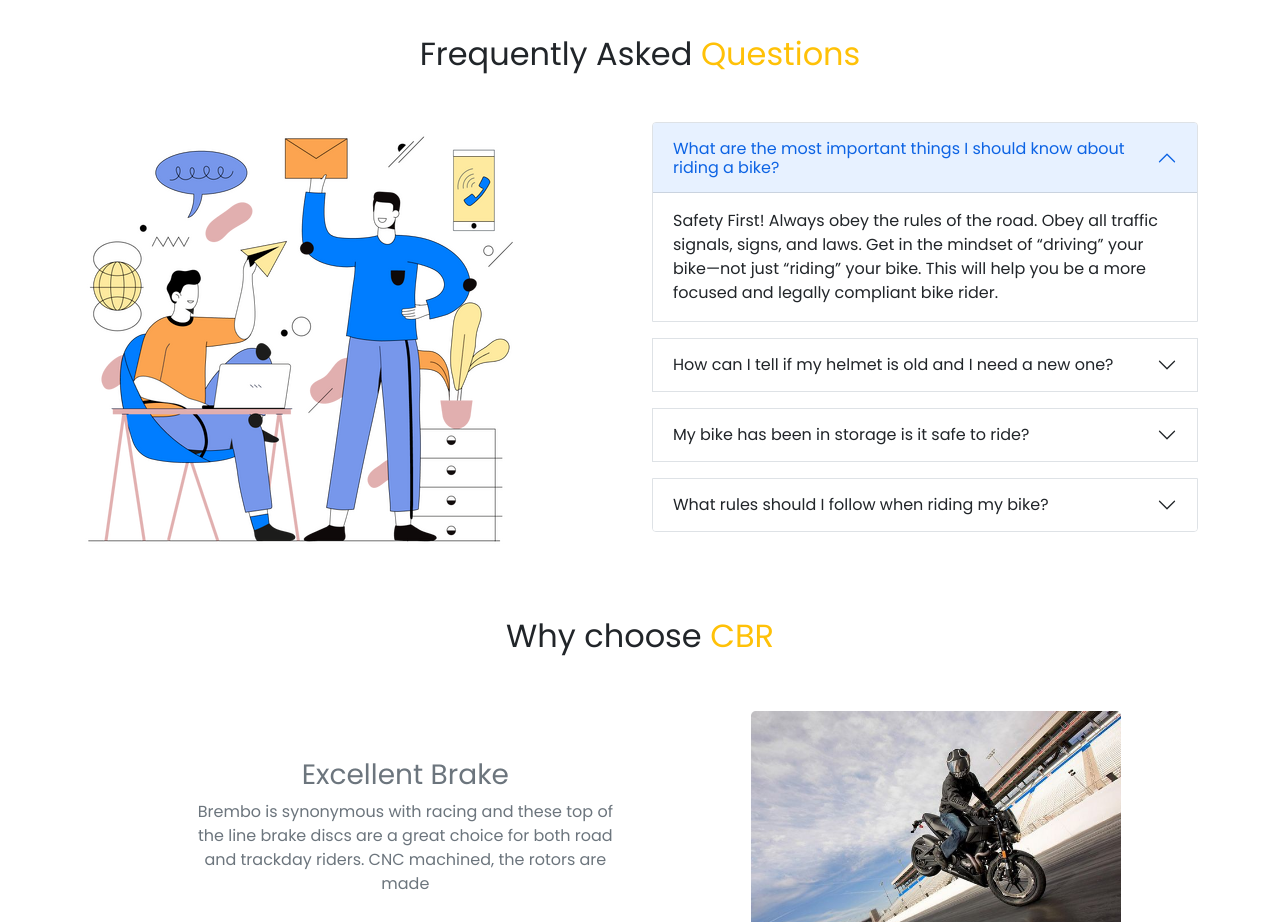
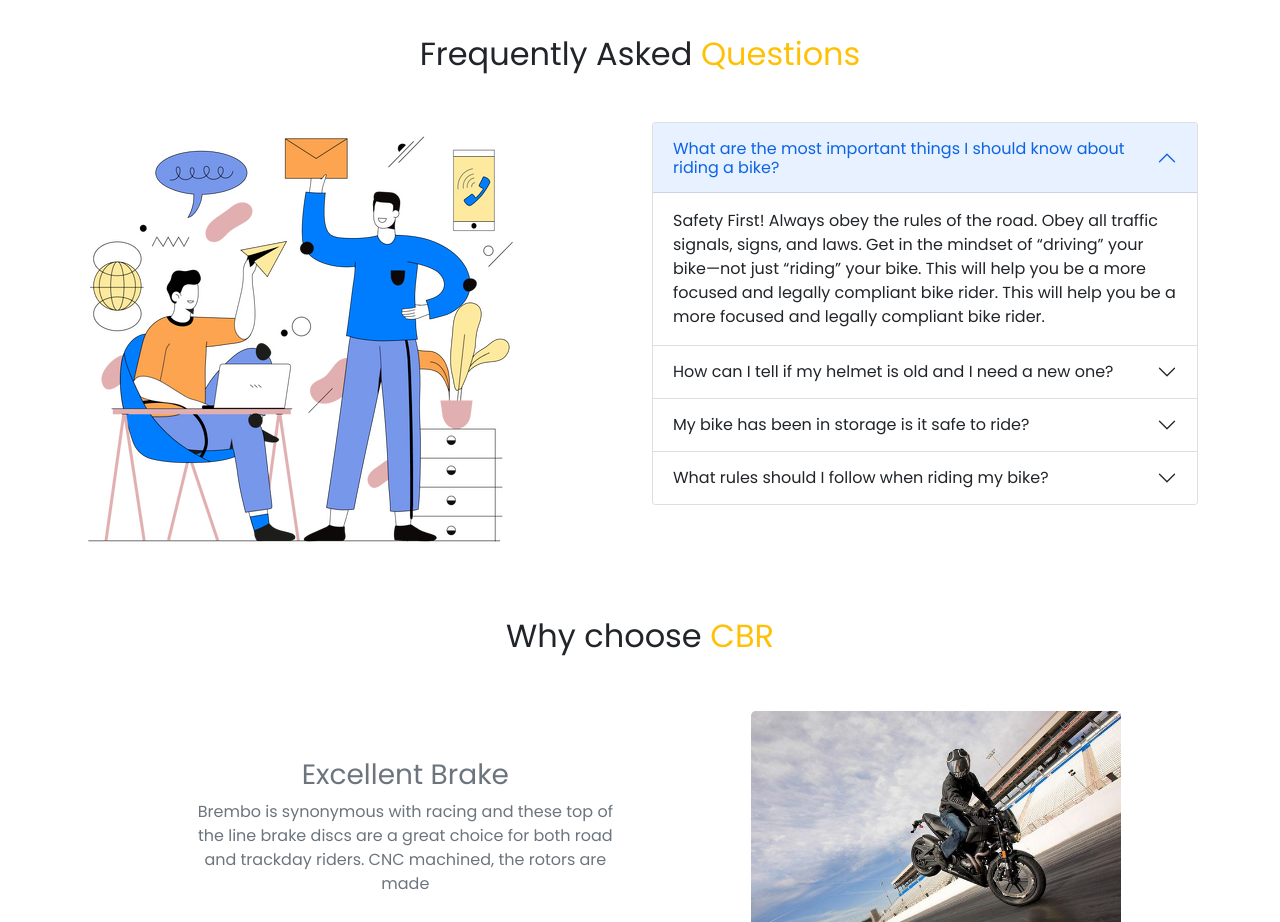
Before and after one commit to babulakterfsd/Honda, a plain HTML site: page index.html in a window 1280 px wide. Shown: the part 1760-2682 px from the top of the page. Drawn offline with nearby package versions, Linux system fonts and the light colour scheme.

Commit message:
accordion fixed

```diff
--- a/css/style.css
+++ b/css/style.css
@@ -21,6 +21,7 @@ body {
 
 
 
+
 /*  ------- feature bike style --------- */
 #featurebikes hr {
     width: 60px;
@@ -36,6 +37,8 @@ body {
     filter: grayscale(0%);
 }
 
+
+
 /*  ------- footer section style --------- */
 #footer {
     background-color: #264653;
--- a/index.html
+++ b/index.html
@@ -216,50 +216,59 @@
               </div>
               <div class="col-12 col-md-6">
                 <!-- Accordion Starts -->
-                <div class="accordion-item  mb-3 border">
-                  <h2 class="accordion-header" id="headingone">
-                    <button class="accordion-button" type="button" data-bs-toggle="collapse" data-bs-target="#collapseone" aria-expanded="false" aria-controls="collapseone">
+                <div class="accordion" id="accordionExample">
+                  <div class="accordion-item">
+                      <h2 class="accordion-header" id="headingOne">
+                          <button class="accordion-button" type="button" data-bs-toggle="collapse"
+                              data-bs-target="#collapseOne" aria-expanded="true" aria-controls="collapseOne">
                               What are the most important things I should
                               know about riding a bike?
                           </button>
                       </h2>
-                  <div id="collapseone" class="accordion-collapse collapse show" aria-labelledby="headingone" data-bs-parent="#accordionExample">
+                      <div id="collapseOne" class="accordion-collapse collapse show" aria-labelledby="headingOne"
+                          data-bs-parent="#accordionExample">
+                          <div class="accordion-body">
+                              Safety First! Always obey the rules of the road. Obey all traffic signals, signs, and laws. Get in the mindset of “driving” your bike—not just “riding” your bike. This will help you be a more focused and legally compliant bike rider. This will help you be a more focused and legally compliant bike rider.
+                          </div>
+                      </div>
+                  </div>
+                  <div class="accordion-item">
+                      <h2 class="accordion-header" id="headingTwo">
+                          <button class="accordion-button collapsed" type="button" data-bs-toggle="collapse"
+                              data-bs-target="#collapseTwo" aria-expanded="false" aria-controls="collapseTwo">
+                              How can I tell if my helmet is old and I need a new one?
+                          </button>
+                      </h2>
+                      <div id="collapseTwo" class="accordion-collapse collapse" aria-labelledby="headingTwo"
+                          data-bs-parent="#accordionExample">
                           <div class="accordion-body">
                               Safety First! Always obey the rules of the road. Obey all traffic signals, signs, and laws. Get in the mindset of “driving” your bike—not just “riding” your bike. This will help you be a more focused and legally compliant bike rider.
                           </div>
                       </div>
                   </div>
-                <div class="accordion-item  mb-3 border">
-                  <h2 class="accordion-header" id="headingtwo">
-                    <button class="accordion-button collapsed" type="button" data-bs-toggle="collapse" data-bs-target="#collapsetwo" aria-expanded="false" aria-controls="collapsetwo">
-                      How can I tell if my helmet is old and I need a new one?
+                  <div class="accordion-item">
+                      <h2 class="accordion-header" id="headingThree">
+                          <button class="accordion-button collapsed" type="button" data-bs-toggle="collapse"
+                              data-bs-target="#collapseThree" aria-expanded="false" aria-controls="collapseThree">
+                              My bike has been in storage is it safe to ride?
                           </button>
                       </h2>
-                  <div id="collapsetwo" class="accordion-collapse collapse" aria-labelledby="headingtwo" data-bs-parent="#accordionExample">
+                      <div id="collapseThree" class="accordion-collapse collapse" aria-labelledby="headingThree"
+                          data-bs-parent="#accordionExample">
                           <div class="accordion-body">
                               Safety First! Always obey the rules of the road. Obey all traffic signals, signs, and laws. Get in the mindset of “driving” your bike—not just “riding” your bike. This will help you be a more focused and legally compliant bike rider.
                           </div>
                       </div>
                   </div>
-                <div class="accordion-item mb-3 border">
-                  <h2 class="accordion-header" id="headingthree">
-                    <button class="accordion-button collapsed" type="button" data-bs-toggle="collapse" data-bs-target="#collapsethree" aria-expanded="false" aria-controls="collapsethree">
-                      My bike has been in storage is it safe to ride?
-                    </button>
-                  </h2>
-                  <div id="collapsethree" class="accordion-collapse collapse" aria-labelledby="headingthree" data-bs-parent="#accordionExample">
-                    <div class="accordion-body">
-                      Safety First! Always obey the rules of the road. Obey all traffic signals, signs, and laws. Get in the mindset of “driving” your bike—not just “riding” your bike. This will help you be a more focused and legally compliant bike rider.
-                    </div>
-                  </div>
-                </div>
-                <div class="accordion-item border">
-                  <h2 class="accordion-header" id="headingfour">
-                    <button class="accordion-button collapsed" type="button" data-bs-toggle="collapse" data-bs-target="#collapsefour" aria-expanded="false" aria-controls="collapsefour">
+                  <div class="accordion-item">
+                      <h2 class="accordion-header" id="headingThree">
+                          <button class="accordion-button collapsed" type="button" data-bs-toggle="collapse"
+                              data-bs-target="#collapseThree" aria-expanded="false" aria-controls="collapseThree">
                               What rules should I follow when riding my bike?
                           </button>
                       </h2>
-                  <div id="collapsefour" class="accordion-collapse collapse" aria-labelledby="headingfour" data-bs-parent="#accordionExample">
+                      <div id="collapseThree" class="accordion-collapse collapse" aria-labelledby="headingThree"
+                          data-bs-parent="#accordionExample">
                           <div class="accordion-body">
                               Safety First! Always obey the rules of the road. Obey all traffic signals, signs, and laws. Get in the mindset of “driving” your bike—not just “riding” your bike. This will help you be a more focused and legally compliant bike rider.
                           </div>
```
Lines whose indentation alone changed are shown as unchanged.
